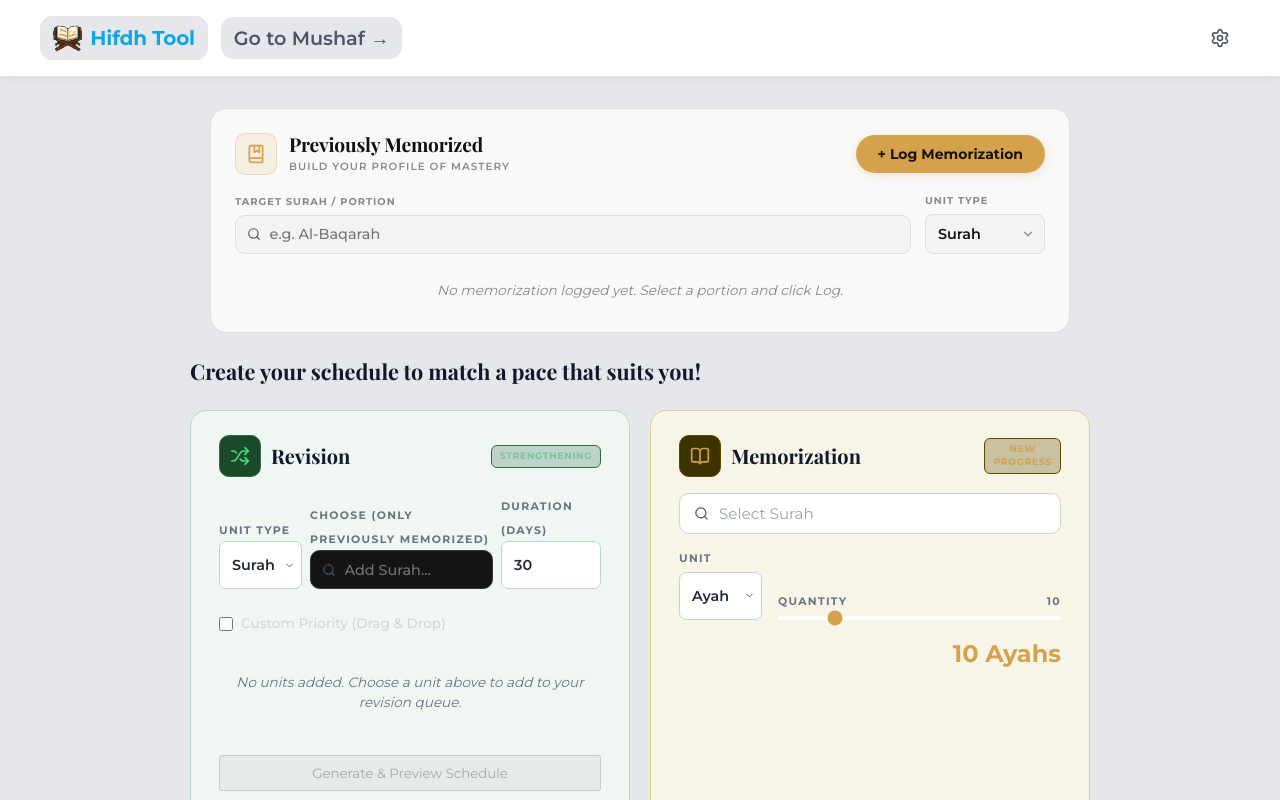
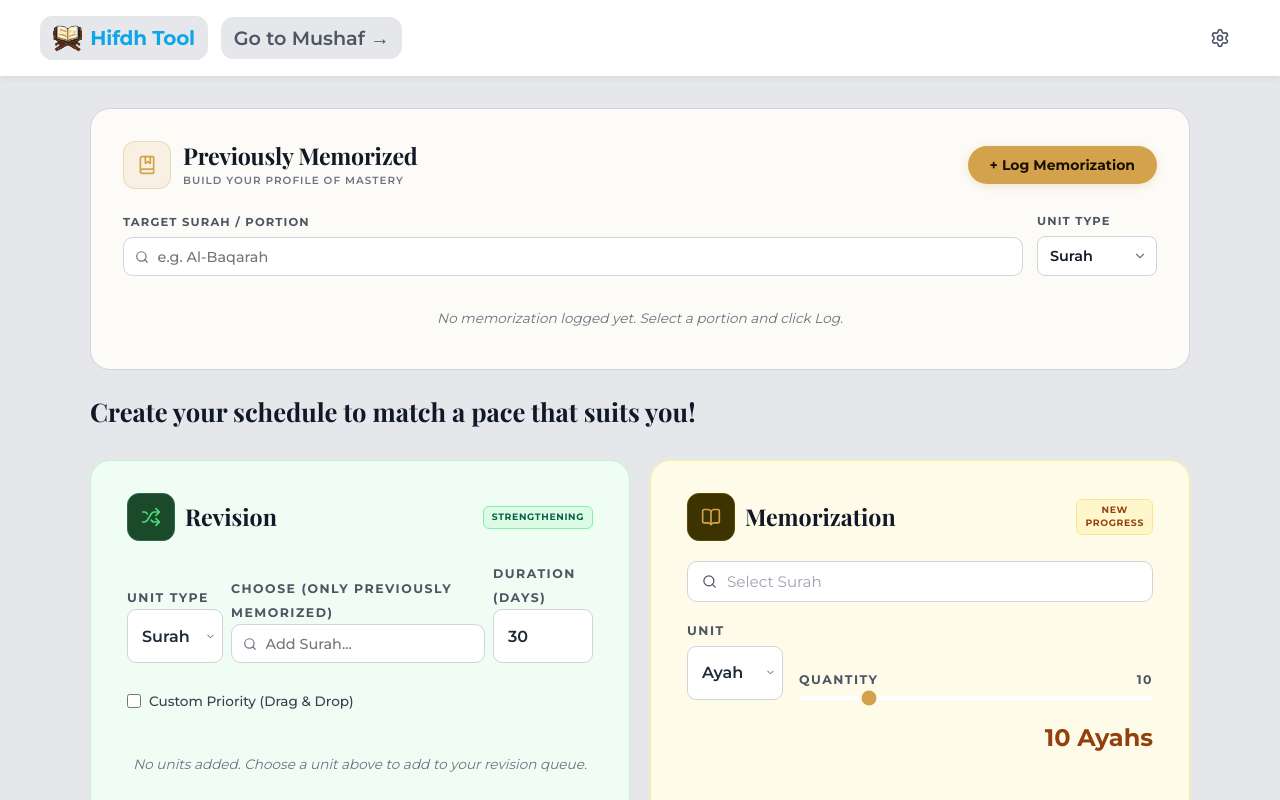
Before and after one commit to dafaadi/HifdhTool, a React (Vite) app: page / in a window 1280 px wide. Shown: the top 800 px of the page. Built offline with nearby package versions, Linux system fonts and the light colour scheme.

Commit message:
light mode fixes

```diff
--- a/src/components/PreviouslyMemorizedCard.css
+++ b/src/components/PreviouslyMemorizedCard.css
@@ -43,11 +43,11 @@
 .pm-card {
   background:    var(--pm-bg);
   border:        1px solid var(--pm-border);
-  border-radius: 16px;
-  padding:       24px;
+  border-radius: 20px;
+  padding:       32px;
   display:       flex;
   flex-direction: column;
-  gap:           18px;
+  gap:           24px;
   color:         var(--pm-text);
   box-sizing:    border-box;
   width:         100%;
@@ -77,9 +77,9 @@
 }
 
 .pm-icon {
-  width:           42px;
-  height:          42px;
-  border-radius:   10px;
+  width:           48px;
+  height:          48px;
+  border-radius:   12px;
   background:      rgba(212, 162, 76, 0.12);
   border:          1px solid rgba(212, 162, 76, 0.3);
   display:         flex;
@@ -91,7 +91,7 @@
 
 .pm-title {
   font-family:    'Playfair Display', Georgia, serif;
-  font-size:      1.2rem;
+  font-size:      1.45rem;
   font-weight:    700;
   color:          var(--pm-text);
   letter-spacing: -0.01em;
@@ -174,7 +174,7 @@
 }
 
 .pm-label {
-  font-size:      0.62rem;
+  font-size:      0.72rem;
   font-weight:    700;
   letter-spacing: 0.1em;
   color:          var(--pm-text-muted);
@@ -653,14 +653,44 @@
 
 /* ── Light-mode override (if user is not in dark mode) ───────────────────────── */
 html:not(.dark-mode) .pm-card {
-  --pm-bg:        #f9f9f9;
+  --pm-bg:        #fdfbf7;
   --pm-surface:   #ffffff;
-  --pm-input-bg:  #f3f3f3;
-  --pm-border:    #ddd;
-  --pm-text:      #111;
-  --pm-text-dim:  #555;
-  --pm-text-muted:#888;
+  --pm-input-bg:  #ffffff;
+  --pm-border:    #d1d5db;
+  --pm-text:      #111827;
+  --pm-text-dim:  #4b5563;
+  --pm-text-muted:#6b7280;
+
+  /* Pills in light mode */
+  --pm-pill-high:    #ecfdf5;
+  --pm-pill-high-bd: #34d399; /* Sharper border */
+  --pm-pill-high-tx: #065f46;
+
+  --pm-pill-mid:     #f0fdf4;
+  --pm-pill-mid-bd:  #86efac; /* Sharper border */
+  --pm-pill-mid-tx:  #166534;
+
+  --pm-pill-low:     #f0f9ff;
+  --pm-pill-low-bd:  #7dd3fc; /* Sharper border */
+  --pm-pill-low-tx:  #075985;
+
+  --pm-pill-partial: #fff1f2;
+  --pm-pill-partial-bd: #fda4af; /* Sharper border */
+  --pm-pill-partial-tx: #9f1239;
 }
+
+html:not(.dark-mode) .pm-pill-key {
+  background: rgba(0, 0, 0, 0.06);
+  color: inherit;
+}
+
+html:not(.dark-mode) .pm-title { color: #111827; }
+html:not(.dark-mode) .pm-subtitle { color: #6b7280; }
+html:not(.dark-mode) .pm-label { color: #4b5563; }
+html:not(.dark-mode) .pm-checkbox-row { color: #374151; }
+html:not(.dark-mode) .pm-checkbox-row:hover { color: #111827; }
+html:not(.dark-mode) .pm-checkbox-hint { color: #6b7280; border-color: #d1d5db; background: #f9fafb; }
+html:not(.dark-mode) .pm-settings-btn { border-color: #d1d5db; }
 
 html:not(.dark-mode) .pm-settings-popover {
   background: #fff;
--- a/src/components/scheduling/RevisionScheduler.tsx
+++ b/src/components/scheduling/RevisionScheduler.tsx
@@ -11,8 +11,8 @@ import './SchedulingDashboard.css';
 const metadata = rawMeta as unknown as QuranMetadata;
 const STORAGE_KEY = 'hifdhRangesV2';
 
-const MADANI_UNITS  = ['Juz', 'Surah', 'Hizb', "Rub'"] as const;
-const INDOPAK_UNITS = ['Manzil', 'Para', 'Surah', 'Ruku'] as const;
+const MADANI_UNITS  = ['Juz', 'Surah', 'Hizb', "Rub'", 'Page'] as const;
+const INDOPAK_UNITS = ['Manzil', 'Para', 'Surah', 'Ruku', 'Page'] as const;
 
 function loadStored(): number[][] {
   try {
@@ -29,7 +29,7 @@ function buildRevisionOptions(
   scriptStyle: ScriptStyle,
   mergedRanges: number[][],
 ): DropdownOption[] {
-  if (unitType === 'Page' || unitType === 'Ayah') return [];
+  if (unitType === 'Ayah') return [];
 
   let map: Record<string, [number, number]> | undefined;
   let labelFn: (k: string) => string;
@@ -45,6 +45,11 @@ function buildRevisionOptions(
     case "Rub'":   map = metadata.madani.rub;     labelFn = k => `Rub' ${k}`;    break;
     case 'Ruku':   map = metadata.indopak.ruku;   labelFn = k => `Ruku ${k}`;    break;
     case 'Manzil': map = metadata.indopak.manzil; labelFn = k => `Manzil ${k}`;  break;
+    case 'Page': {
+      map = scriptStyle === 'madani' ? metadata.madani.page : metadata.indopak.page;
+      labelFn = k => `Page ${k}`;
+      break;
+    }
     default: return [];
   }
 
@@ -365,8 +370,8 @@ export function RevisionScheduler({ scriptStyle, onGenerateTasks, onClearTasks }
         ) : (
           <>
             <button
-              className="pm-btn"
-              style={{ flex: 1, padding: '8px', background: 'transparent', border: '1px solid #3f3f46', color: '#e4e4e7' }}
+              className="pm-btn pm-btn--cancel"
+              style={{ flex: 1, padding: '8px' }}
               onClick={handleCancelPreview}
             >
               Cancel
--- a/src/components/scheduling/SchedulingDashboard.css
+++ b/src/components/scheduling/SchedulingDashboard.css
@@ -31,15 +31,15 @@
 ═══════════════════════════════════════ */
 .sd-section {
   width:     100%;
-  max-width: 900px;
+  max-width: 1100px;
   display:   flex;
   flex-direction: column;
-  gap:       1.5rem;
+  gap:       2rem;
 }
 
 .sd-heading {
   font-family:    'Playfair Display', Georgia, serif;
-  font-size:      1.35rem;
+  font-size:      1.6rem;
   font-weight:    700;
   color:          #f3f4f6;
   margin:         0;
@@ -59,11 +59,11 @@
    Base card
 ═══════════════════════════════════════ */
 .sd-card {
-  border-radius:  16px;
-  padding:        24px 28px;
+  border-radius:  20px;
+  padding:        32px 36px;
   display:        flex;
   flex-direction: column;
-  gap:            16px;
+  gap:            20px;
   box-sizing:     border-box;
 }
 
@@ -85,9 +85,9 @@
 }
 
 .sd-card-icon {
-  width:           42px;
-  height:          42px;
-  border-radius:   10px;
+  width:           48px;
+  height:          48px;
+  border-radius:   12px;
   display:         flex;
   align-items:     center;
   justify-content: center;
@@ -108,7 +108,7 @@
 
 .sd-card-title {
   font-family: 'Playfair Display', Georgia, serif;
-  font-size:   1.25rem;
+  font-size:   1.45rem;
   font-weight: 700;
   color:       #f3f4f6;
   margin:      0;
@@ -232,13 +232,13 @@
   appearance:   none;
   background:   #0d1810;
   border:       1px solid var(--sd-green-border);
-  border-radius: 7px;
+  border-radius: 9px;
   color:        #d1d5db;
   font-family:  inherit;
-  font-size:    0.9rem;
+  font-size:    1rem;
   font-weight:  600;
-  padding:      8px 26px 8px 12px;
-  height:       48px;
+  padding:      8px 32px 8px 14px;
+  height:       54px;
   cursor:       pointer;
   outline:      none;
   transition:   border-color 0.15s;
@@ -305,7 +305,7 @@
 }
 
 .sd-field-label {
-  font-size:      0.68rem;
+  font-size:      0.78rem;
   font-weight:    700;
   letter-spacing: 0.12em;
   color:          #6b7280;
@@ -361,10 +361,10 @@
 
 .sd-cal-meta h2 {
   font-family:  'Playfair Display', Georgia, serif;
-  font-size:    1.8rem;
+  font-size:    2.2rem;
   font-weight:  700;
   color:        #f3f4f6;
-  margin:       0 0 4px;
+  margin:       0 0 6px;
 }
 
 .sd-cal-meta p {
@@ -600,6 +600,68 @@
 .sd-textarea:focus { border-color: var(--sd-green-icon-bd); outline: none; }
 
 /* ═══════════════════════════════════════
+   Reusable Buttons (Dashboard Scale)
+   ═══════════════════════════════════════ */
+.pm-btn {
+  display:         inline-flex;
+  align-items:     center;
+  justify-content: center;
+  border-radius:   8px;
+  font-weight:     700;
+  font-size:       0.86rem;
+  letter-spacing:  0.02em;
+  cursor:          pointer;
+  transition:      all 0.18s ease;
+  font-family:     inherit;
+  border:          1px solid transparent;
+  box-sizing:      border-box;
+}
+
+.pm-btn--primary {
+  background:   var(--sd-green-icon-bg);
+  border-color: var(--sd-green-icon-bd);
+  color:        var(--sd-green-tx);
+}
+.pm-btn--primary:hover {
+  background:   var(--sd-green-icon-bd);
+  color:        #fff;
+}
+.pm-btn--primary:disabled {
+  opacity: 0.4; cursor: not-allowed;
+}
+
+.pm-btn--cancel {
+  background:   transparent;
+  border-color: #3f3f46;
+  color:        #a1a1aa;
+}
+.pm-btn--cancel:hover {
+  border-color: #71717a;
+  color:        #f4f4f5;
+  background:   rgba(255, 255, 255, 0.04);
+}
+
+/* Light mode overrides for buttons */
+html:not(.dark-mode) .pm-btn--primary {
+  background:   #059669;
+  border-color: #047857;
+  color:        #fff;
+}
+html:not(.dark-mode) .pm-btn--primary:hover {
+  background:   #047857;
+}
+
+html:not(.dark-mode) .pm-btn--cancel {
+  border-color: #d1d5db;
+  color:        #6b7280;
+}
+html:not(.dark-mode) .pm-btn--cancel:hover {
+  background:   #f3f4f6;
+  border-color: #9ca3af;
+  color:        #111827;
+}
+
+/* ═══════════════════════════════════════
    Responsive
 ═══════════════════════════════════════ */
 @media (max-width: 700px) {
@@ -617,15 +679,31 @@
 html:not(.dark-mode) .sd-heading    { color: #111827; }
 html:not(.dark-mode) .sd-card-title { color: #111827; }
 html:not(.dark-mode) .sd-ru-name   { color: #1f2937; }
+html:not(.dark-mode) .sd-cal-meta h2 { color: #111827; }
+html:not(.dark-mode) .sd-cal-meta p  { color: #6b7280; }
+html:not(.dark-mode) .sd-field-label { color: #4b5563; }
+html:not(.dark-mode) .sd-checkbox-label { color: #374151; }
 
 html:not(.dark-mode) .sd-card--revision {
-  background: #f0f7f3;
-  border-color: #b7d9c5;
+  background: #f0fdf4;
+  border-color: #bbf7d0;
+}
+
+html:not(.dark-mode) .sd-badge--strengthening {
+  color: #065f46;
+  border-color: #86efac;
+  background: rgba(134, 239, 172, 0.2);
+}
+
+html:not(.dark-mode) .sd-badge--progress {
+  color: #92400e;
+  border-color: #fde68a;
+  background: rgba(253, 230, 138, 0.3);
 }
 
 html:not(.dark-mode) .sd-card--memorization {
-  background: #f7f5e8;
-  border-color: #d8d298;
+  background: #fefce8;
+  border-color: #fef08a;
 }
 
 html:not(.dark-mode) .sd-search-wrap {
@@ -636,6 +714,19 @@ html:not(.dark-mode) .sd-search-wrap {
 html:not(.dark-mode) .sd-search-input { color: #374151; }
 html:not(.dark-mode) .sd-search-input::placeholder { color: #9ca3af; }
 
+html:not(.dark-mode) .sdd-input {
+  background:  #fff !important;
+  color:       #111827 !important;
+  border-color: #d1d5db !important;
+}
+
+html:not(.dark-mode) .sdd-list {
+  background: #fff !important;
+  border-color: #d1d5db !important;
+}
+
+html:not(.dark-mode) .sdd-item-label { color: #111827 !important; }
+
 html:not(.dark-mode) .sd-ru-item  {
   background:   #fff;
   border-color: #e5e7eb;
@@ -643,17 +734,34 @@ html:not(.dark-mode) .sd-ru-item  {
 
 html:not(.dark-mode) .sd-select {
   background:   #fff;
-  border-color: #b7d9c5;
+  border-color: #d1d5db;
   color:        #1f2937;
 }
 
+html:not(.dark-mode) .sd-card--revision .sd-unit-output { color: #059669; }
+html:not(.dark-mode) .sd-card--memorization .sd-unit-output { color: #92400e; }
+
 html:not(.dark-mode) .sd-cal-grid      { border-color: #e5e7eb; }
-html:not(.dark-mode) .sd-cal-weekdays  { background: #f9fafb; border-color: #e5e7eb; }
+html:not(.dark-mode) .sd-cal-weekdays  { background: #f9fafb; border-bottom-color: #e5e7eb; }
 html:not(.dark-mode) .sd-cal-days      { background: #fff; }
-html:not(.dark-mode) .sd-cal-day       { border-color: #f0f0f0; color: #d1d5db; }
-html:not(.dark-mode) .sd-cal-day--active { color: #6b7280; }
-html:not(.dark-mode) .sd-cal-day--today  { background: #f3f4f6; color: #111827; }
-html:not(.dark-mode) .sd-cal-day--revision-task     { background: #ecf7f0; color: #2d6a4f; }
-html:not(.dark-mode) .sd-cal-day--memorization-task { background: #fdf8e3; color: #92620a; }
+html:not(.dark-mode) .sd-cal-day       { border-color: #f0f0f0; color: #9ca3af; }
+html:not(.dark-mode) .sd-cal-day--active { color: #4b5563; }
+html:not(.dark-mode) .sd-cal-day--today  { background: #f3f4f6; }
+html:not(.dark-mode) .sd-cal-day--today .sd-cal-day-num { color: #111827; }
+html:not(.dark-mode) .sd-cal-day--has-tasks { background: #f0fdf4; }
+html:not(.dark-mode) .sd-cal-day--revision-task     { background: #ecf7f0; color: #065f46; }
+html:not(.dark-mode) .sd-cal-day--memorization-task { background: #fdf8e3; color: #92400e; }
 html:not(.dark-mode) .sd-cal-day--empty { background: #fafafa; }
-html:not(.dark-mode) .sd-cal-nav-btn { background: #f3f4f6; border-color: #d1d5db; color: #374151; }
+html:not(.dark-mode) .sd-cal-nav-btn { background: #fff; border-color: #d1d5db; color: #374151; }
+
+html:not(.dark-mode) .sd-modal-content {
+  background: #fff;
+  border-color: #e5e7eb;
+  box-shadow: 0 10px 40px rgba(0,0,0,0.1);
+}
+html:not(.dark-mode) .sd-modal-header { border-bottom-color: #e5e7eb; }
+html:not(.dark-mode) .sd-modal-header h3 { color: #111827; }
+html:not(.dark-mode) .sd-modal-task-title { color: #059669; }
+html:not(.dark-mode) .sd-modal-task-details { color: #374151; }
+html:not(.dark-mode) .sd-modal-task-ru-label { color: #6b7280; }
+html:not(.dark-mode) .sd-textarea { background: #f9fafb; border-color: #d1d5db; color: #111827; }
--- a/src/index.css
+++ b/src/index.css
@@ -1675,7 +1675,7 @@ html.dark-mode .hamburger-btn:hover {
 /* Cap card width on large screens so it doesn't stretch across 4k */
 .dashboard-main > * {
   width: 100%;
-  max-width: 860px;
+  max-width: 1100px;
 }
 
 @media (max-width: 600px) {
@@ -1796,6 +1796,39 @@ html.dark-mode .sdd-list {
 
 html.dark-mode .sdd-item {
   border-bottom-color: #2d2d2d;
+}
+
+/* Global Light-mode overrides for SearchableDropdown */
+html:not(.dark-mode) .sdd-input {
+  background: #ffffff;
+  border-color: #d1d5db;
+  color: #111827;
+}
+
+html:not(.dark-mode) .sdd-search-icon {
+  color: #6b7280;
+}
+
+html:not(.dark-mode) .sdd-list {
+  background: #ffffff;
+  border-color: #d1d5db;
+}
+
+html:not(.dark-mode) .sdd-item {
+  border-bottom-color: #f3f4f6;
+}
+
+html:not(.dark-mode) .sdd-item:hover,
+html:not(.dark-mode) .sdd-item--active {
+  background: #f3f4f6;
+}
+
+html:not(.dark-mode) .sdd-item-label {
+  color: #111827;
+}
+
+html:not(.dark-mode) .sdd-item-sublabel {
+  color: #6b7280;
 }
 
 html.dark-mode .sdd-item:hover,
```
